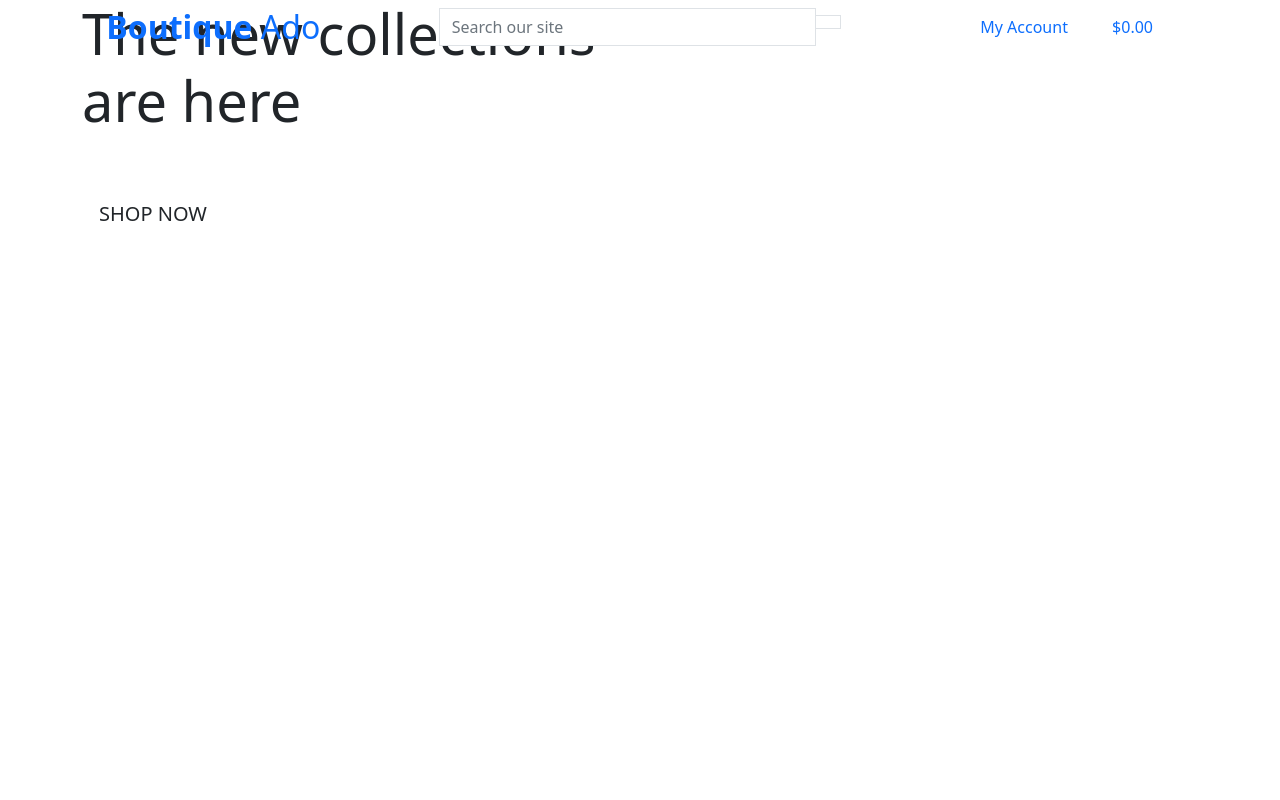
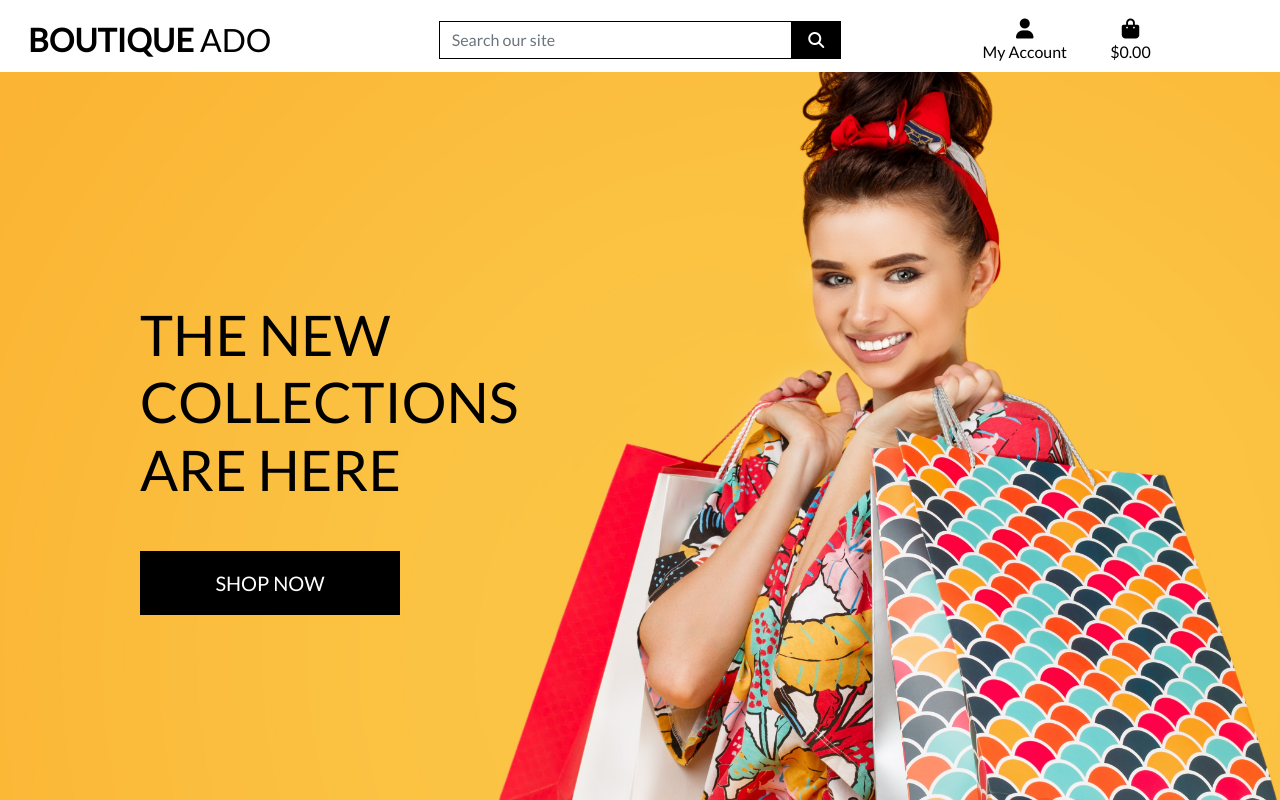
Before and after one commit to monanorremo/boutique-ado, a Django app: page / in a window 1280 px wide. Run offline with Django 3.2, Linux system fonts and the light colour scheme; some libraries are stand-ins or nearby versions.

Commit message:
Compledted homepage header and css

```diff
--- a/boutique_ado/settings.py
+++ b/boutique_ado/settings.py
@@ -151,3 +151,7 @@ USE_TZ = True
 # https://docs.djangoproject.com/en/3.1/howto/static-files/
 
 STATIC_URL = '/static/'
+STATICFILES_DIRS = (os.path.join(BASE_DIR, 'static'),)
+
+MEDIA_URL = '/media/'
+MEDIA_ROOT = os.path.join(BASE_DIR, 'media')
--- a/boutique_ado/urls.py
+++ b/boutique_ado/urls.py
@@ -14,9 +14,12 @@ Including another URLconf
 """
 from django.contrib import admin
 from django.urls import path, include
+from django.conf import settings
+from django.conf.urls.static import static
+
 
 urlpatterns = [
     path('admin/', admin.site.urls),
     path('accounts/', include('allauth.urls')),
     path('', include('home.urls')),
-]
+] + static(settings.MEDIA_URL, document_root=settings.MEDIA_ROOT)
--- /dev/null
+++ b/static/css/base.css
@@ -0,0 +1,82 @@
+
+html {
+    height: 100%;
+}
+
+body {
+    background: url('/media/homepage_background_cropped.jpg') no-repeat center center fixed;
+    background-size: cover;
+    height: calc(100vh - 164px);
+    color: #555;
+    font-family: 'Lato';
+}
+
+/* from Bulma */
+.icon {
+    align-items: center;
+    display: inline-flex;
+    justify-content: center;
+    height: 1.5rem;
+    width: 1.5rem;
+}
+
+.logo-font {
+    text-transform: uppercase;
+}
+
+.main-logo-link {
+    width: fit-content;
+}
+
+.shop-now-button {
+    background: black;
+    color: white;
+    min-width: 260px;
+}
+
+.btn-black {
+    background: black;
+    color: white;
+}
+
+.shop-now-button:hover,
+.shop-now-button:active,
+.shop-now-button:focus,
+.btn-black:hover,
+.btn-black:active,
+.btn-black:focus {
+    background: #222;
+    color: white;
+}
+
+.text-black {
+    color: #000 !important;
+}
+
+.border-black {
+    border: 1px solid black !important;
+}
+
+/* -------------------------------- Media Queries */
+
+/* Slightly larger container on xl screens */
+@media (min-width: 1200px) {
+  .container {
+    max-width: 80%;
+  }
+}
+
+/* fixed top navbar only on medium and up */
+@media (min-width: 992px) {
+    .fixed-top-desktop-only {
+        position: fixed;
+        top: 0;
+        right: 0;
+        left: 0;
+        z-index: 1030;
+    }
+
+    .header-container {
+        padding-top: 164px;
+    }
+}
--- a/templates/base.html
+++ b/templates/base.html
@@ -15,12 +15,15 @@
 
     {% block corecss %}
         <link href="https://cdn.jsdelivr.net/npm/bootstrap@5.0.0-beta3/dist/css/bootstrap.min.css" rel="stylesheet" integrity="sha384-eOJMYsd53ii+scO/bJGFsiCZc+5NDVN2yr8+0RDqr0Ql0h+rP48ckxlpbzKgwra6" crossorigin="anonymous">
+        <link rel="stylesheet" href="https://fonts.googleapis.com/css?family=Lato&display=swap">
+        <link rel="stylesheet" href="{% static 'css/base.css' %}">
     {% endblock %}
 
    {% block extra_css %}
     {% endblock %}
 
     {% block corejs %}
+        <script src="https://kit.fontawesome.com/026babfe1d.js" crossorigin="anonymous"></script>
         <script src="https://code.jquery.com/jquery-3.4.1.slim.min.js" integrity="sha384-J6qa4849blE2+poT4WnyKhv5vZF5SrPo0iEjwBvKU7imGFAV0wwj1yYfoRSJoZ+n" crossorigin="anonymous"></script>
         <script src="https://cdn.jsdelivr.net/npm/popper.js@1.16.0/dist/umd/popper.min.js" integrity="sha384-Q6E9RHvbIyZFJoft+2mJbHaEWldlvI9IOYy5n3zV9zzTtmI3UksdQRVvoxMfooAo" crossorigin="anonymous"></script>
         <script src="https://stackpath.bootstrapcdn.com/bootstrap/4.4.1/js/bootstrap.min.js" integrity="sha384-wfSDF2E50Y2D1uUdj0O3uMBJnjuUD4Ih7YwaYd1iqfktj0Uod8GCExl3Og8ifwB6" crossorigin="anonymous"></script>
@@ -33,7 +36,7 @@
   </head>
   <body>
    <header class="container-fluid fixed-top">
-        <div class="row">
+        <div id="topnav" class="row bg-white pt-lg-2 d-none d-lg-flex">
             <div class="col-12 col-lg-4 my-auto py-1 py-lg-0 text-center text-lg-left">
                 <a href="{% url 'home' %}" class="nav-link main-logo-link">
                     <h2 class="logo-font text-black my-0"><strong>Boutique</strong> Ado</h2>
@@ -94,7 +97,6 @@
         </div>
     </header>
 
-    <div></div>
 
     {% if messages %}
         <div class="message-container"></div>
```
Also changed, not shown: media/homepage_background_cropped.jpg (added).
